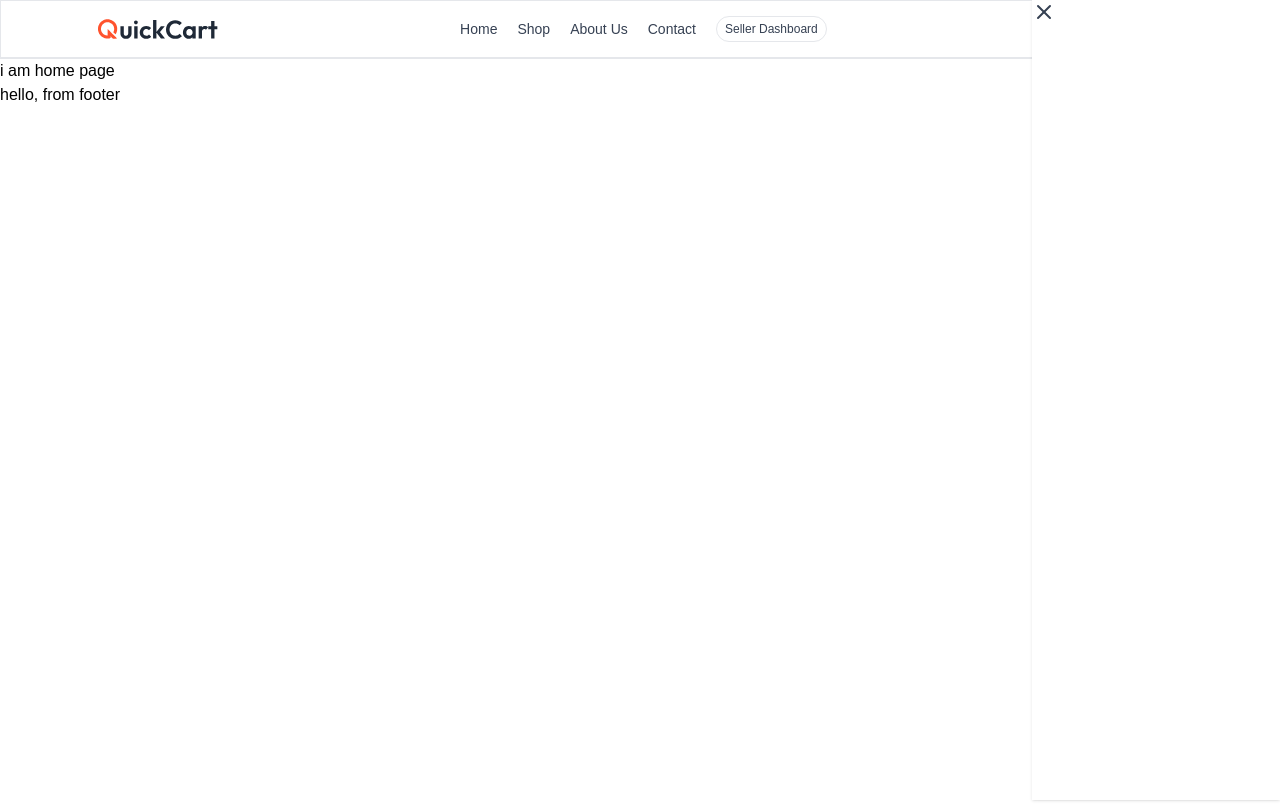
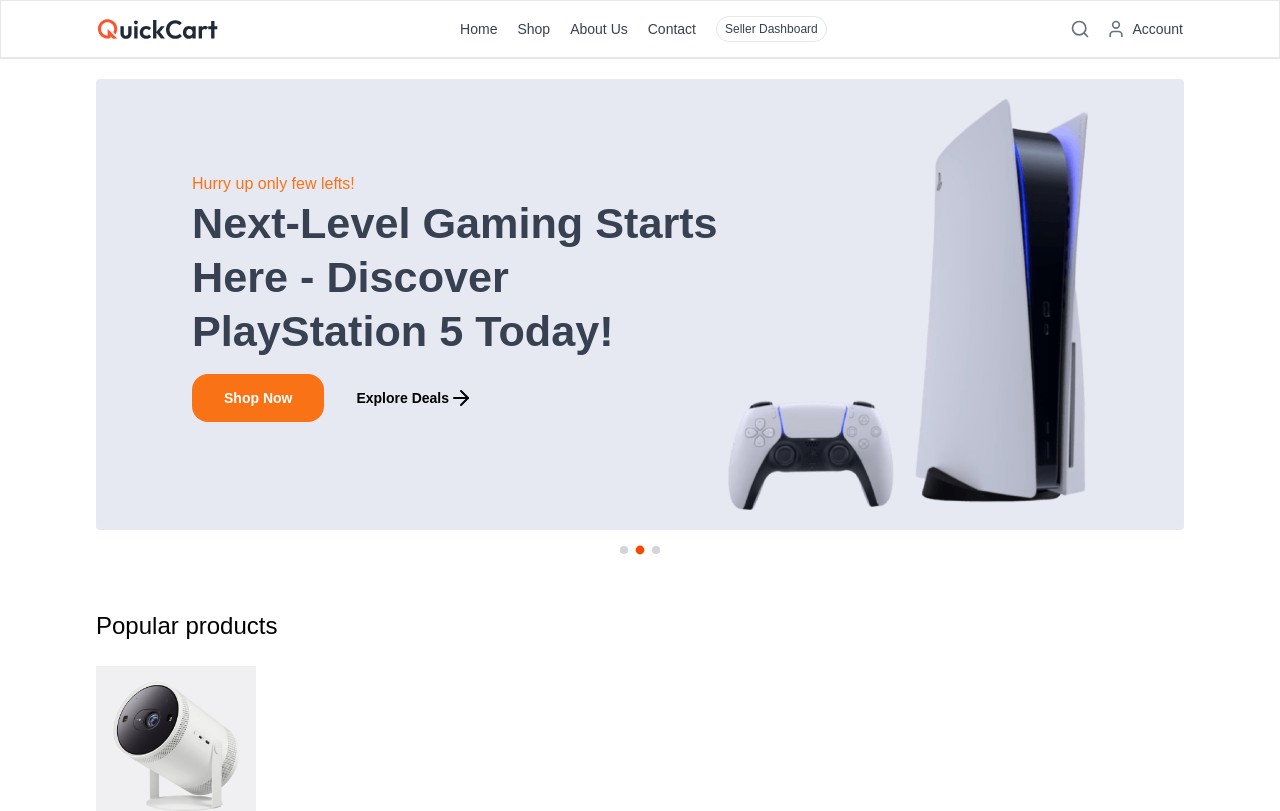
Before and after one commit to oransekh/projects-using-react, a React (Vite) app in the folder QuickCom/: page / in a window 1280 px wide. Shown: the top 811 px of the page. Built offline with nearby package versions, Linux system fonts and the light colour scheme.

Commit message:
feat: add new pages (Shop, About, Contact) and enhance routing in App component

```diff
--- /dev/null
+++ b/QuickCom/src/components/common/HeroSlider.jsx
@@ -0,0 +1,108 @@
+import React, { useState, useEffect } from "react";
+import { ArrowRight } from "lucide-react";
+import { assets } from "../../assets/assets";
+
+const HeroSlider = () => {
+  const sliderData = [
+    {
+      id: 1,
+      title: "Experience Pure Sound - Your Perfect Headphones Awaits!",
+      offer: "Limited Time Offer 30% Off",
+      buttonText1: "Buy now",
+      buttonText2: "Find more",
+      imgSrc: assets.header_headphone_image,
+    },
+    {
+      id: 2,
+      title: "Next-Level Gaming Starts Here - Discover PlayStation 5 Today!",
+      offer: "Hurry up only few lefts!",
+      buttonText1: "Shop Now",
+      buttonText2: "Explore Deals",
+      imgSrc: assets.header_playstation_image,
+    },
+    {
+      id: 3,
+      title: "Power Meets Elegance - Apple MacBook Pro is Here for you!",
+      offer: "Exclusive Deal 40% Off",
+      buttonText1: "Order Now",
+      buttonText2: "Learn More",
+      imgSrc: assets.header_macbook_image,
+    },
+  ];
+
+  const [currentIndex, setCurrentIndex] = useState(0);
+
+  useEffect(() => {
+    const interval = setInterval(() => {
+      setCurrentIndex((prev) => (prev + 1) % sliderData.length);
+    }, 3000);
+
+    return () => clearInterval(interval);
+  }, []);
+
+  return (
+    <div className="lg:px-24 md:px-12 px-6">
+      {/*  Proper overflow-hidden wrapper */}
+      <div className="w-full overflow-hidden">
+        {/*  Slider Track */}
+        <div
+          className="mt-5 flex flex-nowrap transition-transform duration-700 ease-in-out"
+          style={{
+            transform: `translateX(-${currentIndex * 100}%)`,
+          }}
+        >
+          {sliderData.map((item) => (
+            <div
+              key={item.id}
+              className="bg-[#e6e9f2] min-w-full snap-center rounded-sm flex flex-col-reverse md:flex-row items-center justify-between px-6 md:px-12 lg:px-24"
+            >
+              {/* Text Section */}
+              <div className="md:text-left">
+                <p className="text-sm md:text-base text-button">{item.offer}</p>
+
+                <h1 className="text-2xl md:text-3xl lg:text-[2.7rem] text-heading-text font-semibold leading-tight">
+                  {item.title}
+                </h1>
+
+                <div className="py-4 flex">
+                  <button className="bg-button px-8 py-3 rounded-xl text-sm text-white font-semibold">
+                    {item.buttonText1}
+                  </button>
+
+                  <button className="px-8 py-3 flex text-sm font-semibold items-center group">
+                    {item.buttonText2}
+                    <ArrowRight className="group-hover:translate-x-1 transform duration-200" />
+                  </button>
+                </div>
+              </div>
+
+              {/* Image Section */}
+              <img
+                src={item.imgSrc}
+                alt="Product"
+                className="max-w-[220px] py-5 md:max-w-[300px] lg:max-w-[360px] w-full"
+              />
+            </div>
+          ))}
+        </div>
+      </div>
+
+      {/*  Pagination Dots */}
+      <div className="flex items-center justify-center gap-2 mt-4">
+        {sliderData.map((_, index) => (
+          <div
+            onClick={() => setCurrentIndex(index)}
+            key={index}
+            className={`h-2 w-2 rounded-full transition-all duration-300 ${
+              currentIndex === index
+                ? "bg-orange-600 scale-110"
+                : "bg-gray-500/30"
+            }`}
+          ></div>
+        ))}
+      </div>
+    </div>
+  );
+};
+
+export default HeroSlider;
--- /dev/null
+++ b/QuickCom/src/components/common/HomeProducts.jsx
@@ -0,0 +1,15 @@
+import React from "react";
+import ProductCard from "./ProductCard";
+
+const HomeProducts = () => {
+  return (
+    <div className="max:w-8xl  flex flex-col lg:px-24 md:px-12 px-6 pt-14">
+      <p className="text-2xl font-medium text-left w-full">Popular products</p>
+      <div className="grid grid-cols-2 md:grid-cols-3 lg:grid-cols-4 xl:grid-cols-5 flex-col items-center gap-6 mt-6 pb-14 w-full">
+        <ProductCard />
+      </div>
+    </div>
+  );
+};
+
+export default HomeProducts;
--- a/QuickCom/src/components/common/NotFound.jsx
+++ b/QuickCom/src/components/common/NotFound.jsx
@@ -1,11 +1,11 @@
-import React from 'react'
+import React from "react";
 
 const NotFound = () => {
   return (
-    <div>
+    <div className="flex h-screen justify-center items-center">
+      Page Not Found
+    </div>
+  );
+};
 
-    </div>
-  )
-}
-
-export default NotFound
+export default NotFound;
--- /dev/null
+++ b/QuickCom/src/components/common/ProductCard.jsx
@@ -0,0 +1,19 @@
+import React from "react";
+import { assets } from "../../assets/assets";
+
+const ProductCard = () => {
+  return (
+    <div className="bg-[#f0f0f2] w-40">
+      <img src={assets.projector_image}  alt="" />
+      <h2>ASUS ROG Zephyrus G16</h2>
+      <p>The ASUS ROG Zephyrus G16 gamin</p>
+      <span></span>
+      <div className="flex">
+        <h3>$1999.99</h3>
+        <button>Buy Now</button>
+      </div>
+    </div>
+  );
+};
+
+export default ProductCard;
--- a/QuickCom/src/components/header/Header.jsx
+++ b/QuickCom/src/components/header/Header.jsx
@@ -5,7 +5,7 @@
 import { useState } from "react";
 
 const Header = () => {
-  const [openMenu, isOpenMenu] = useState(true);
+  const [openMenu, setOpenMenu] = useState(false);
 
   const NavLinks = [
     { name: "Home", path: "/" },
@@ -13,6 +13,7 @@
     { name: "About Us", path: "/about" },
     { name: "Contact", path: "/contact" },
   ];
+
   return (
     <nav className="relative flex justify-between py-3 items-center text-sm text-gray-700 lg:px-24 md:px-12 px-6 border border-b-2 border-gray-200">
       <img className="h-8" src={assets.logo} alt="logo" />
@@ -39,15 +40,49 @@
           <span className="hidden lg:block">Account</span>
         </div>
 
-        <button onClick={() => isOpenMenu(true)} className="lg:hidden">
+        <button onClick={() => setOpenMenu(true)} className="lg:hidden">
           <Menu className="h-5 text-gray-500" />
         </button>
 
         {/* mobile menu */}
         {openMenu && (
-          <div className="fixed top-0 right-0 bg-[#ffffff] w-62 h-full shadow-sm">
-            <div className=" border-b-gray-200 h-10 items-center">
-              <X />
+          <div
+            className={`fixed top-0 right-0 bg-[#ffffff] w-64 h-full shadow-sm sm:hidden z-50
+              transform transition-transform duration-600
+              ${openMenu ? "translate-x-0" : "translate-x-full"}`}
+          >
+            <div className="relative border border-gray-200 h-15 flex items-center">
+              <X
+                onClick={() => setOpenMenu(false)}
+                className="h-5 text-gray-500 left-5"
+              />
+              <span className="absolute left-1/2 -translate-x-1/2">Menu</span>
+            </div>
+            {/* nav-items*/}
+            <div className="flex flex-col gap-3 px-3 py-4">
+              {NavLinks.map((nav, index) => (
+                <Link
+                  key={index}
+                  to={nav.path}
+                  className="flex items-center justify-between
+                 bg-white p-4 rounded-2xl
+                 border border-gray-100 shadow-sm
+                 hover:shadow-md hover:bg-gray-50
+                 transition-all duration-200"
+                >
+                  <span className="text-gray-800 font-medium">{nav.name}</span>
+                  <span className="text-gray-400 text-lg">›</span>
+                </Link>
+              ))}
+
+              {/* Special Button */}
+              <button
+                className="w-full mt-2  bg-button
+                     text-white py-4 rounded-xl font-medium
+                     shadow-sm hover:shadow-md transition-all"
+              >
+                Seller Dashboard
+              </button>
             </div>
           </div>
         )}
--- /dev/null
+++ b/QuickCom/src/components/pages/About.jsx
@@ -0,0 +1,7 @@
+import React from "react";
+
+const About = () => {
+  return <div>i am about page</div>;
+};
+
+export default About;
--- /dev/null
+++ b/QuickCom/src/components/pages/Contact.jsx
@@ -0,0 +1,7 @@
+import React from "react";
+
+const Contact = () => {
+  return <div>i am contact page</div>;
+};
+
+export default Contact;
--- a/QuickCom/src/components/pages/Home.jsx
+++ b/QuickCom/src/components/pages/Home.jsx
@@ -1,11 +1,13 @@
-import React from 'react'
-
+import React from "react";
+import HeroSlider from "../../components/common/HeroSlider";
+import HomeProducts from "../common/HomeProducts";
 const Home = () => {
   return (
-    <div>
-      i am home page
-    </div>
-  )
-}
+    <main>
+      <HeroSlider />
+      <HomeProducts />
+    </main>
+  );
+};
 
-export default Home
+export default Home;
--- /dev/null
+++ b/QuickCom/src/components/pages/Shop.jsx
@@ -0,0 +1,7 @@
+import React from "react";
+
+const Shop = () => {
+  return <div>i am shop page</div>;
+};
+
+export default Shop;
```
Also changed, not shown: QuickCom/src/App.jsx (+15 -0 lines).
